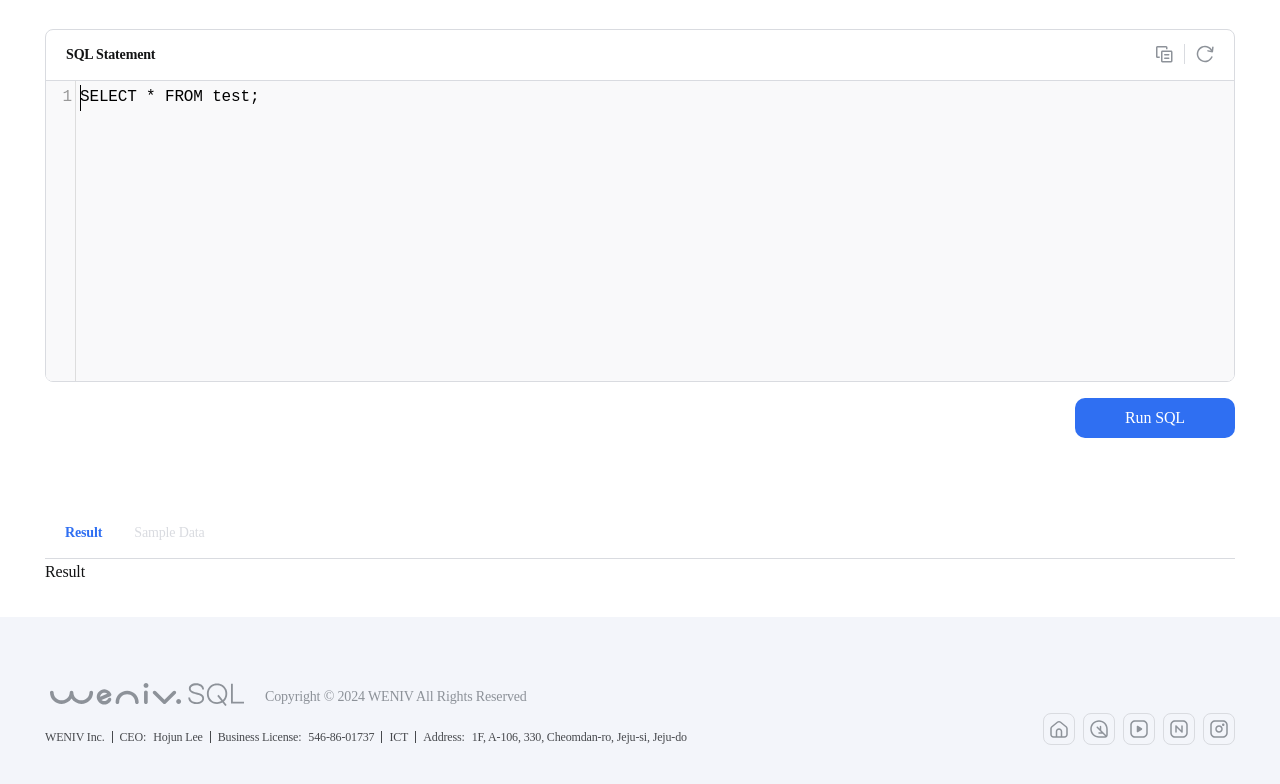
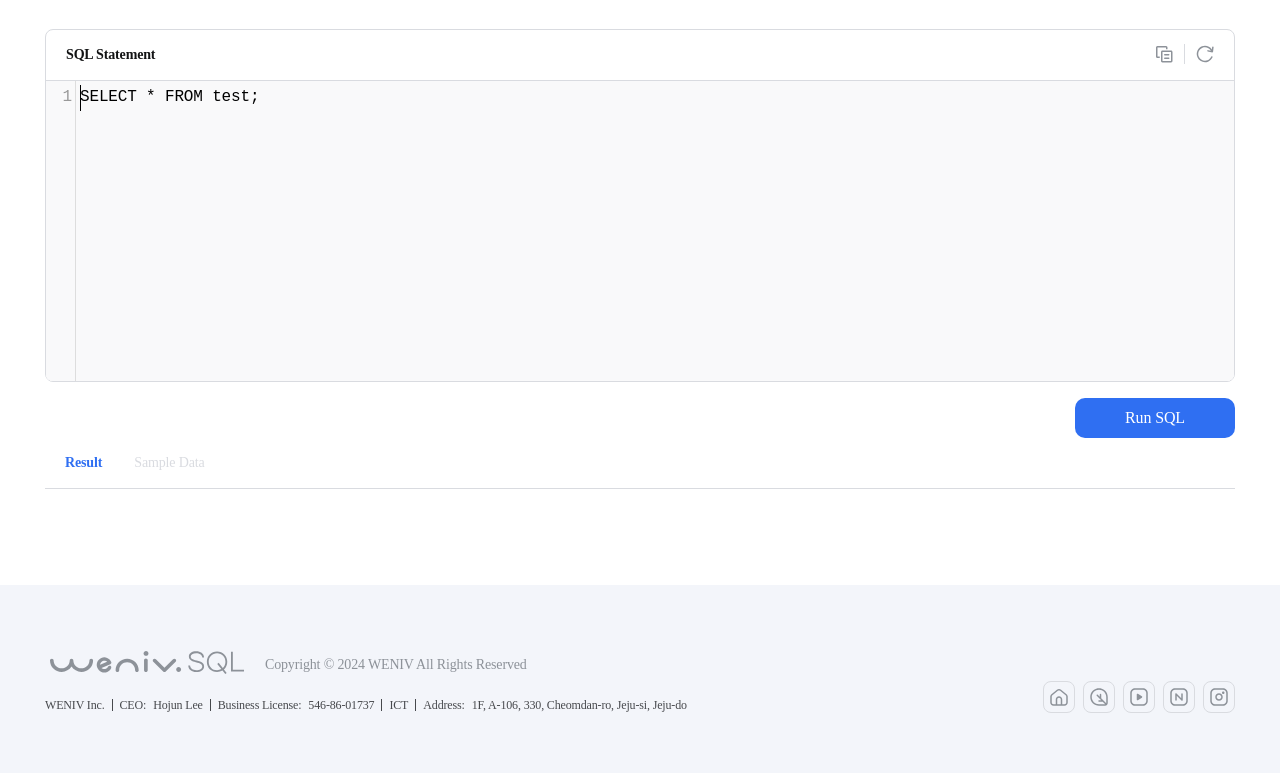
Before and after one commit to weniv/weniv_sql, a website: page index.html in a window 1280 px wide. Shown: the part 74-858 px from the top of the page. Drawn offline with nearby package versions, Linux system fonts and the light colour scheme; no server answers; a web font is replaced by a local one.

Commit message:
:lipstick: Edit: 결과 테이블 출력

```diff
--- a/index.html
+++ b/index.html
@@ -216,11 +216,7 @@
           </div>
           <button class="run-btn">Run SQL</button>
         </section>
-        <section class="cont-table">
-          <div class="cont-result">
-            <table class="result-table"></table>
-          </div>
-        </section>
+        <section class="cont-table"></section>
         <ul class="tab-list" role="tablist">
           <li
             role="tab"
@@ -250,9 +246,9 @@
           id="panel-result"
           aria-labelledby="tab-result"
           aria-hidden="false"
-          class="panel-item active"
+          class="panel-item cont-result active"
         >
-          Result
+          <table class="result-table"></table>
         </section>
         <section
           role="tabpanel"
--- a/src/style/_main.scss
+++ b/src/style/_main.scss
@@ -95,12 +95,6 @@
 
 /* 결과창 */
 
-.cont-result {
-  overflow-x: auto;
-  margin-top: 4rem;
-  padding: 1.5rem 0;
-}
-
 .tab-list {
   display: flex;
   gap: 3.2rem;
@@ -130,3 +124,8 @@
     display: block;
   }
 }
+.cont-result {
+  overflow-x: auto;
+  margin: 3.2rem auto;
+  padding: 0 2rem;
+}
```
Also changed, not shown: src/style/style.css, 1 other file.
